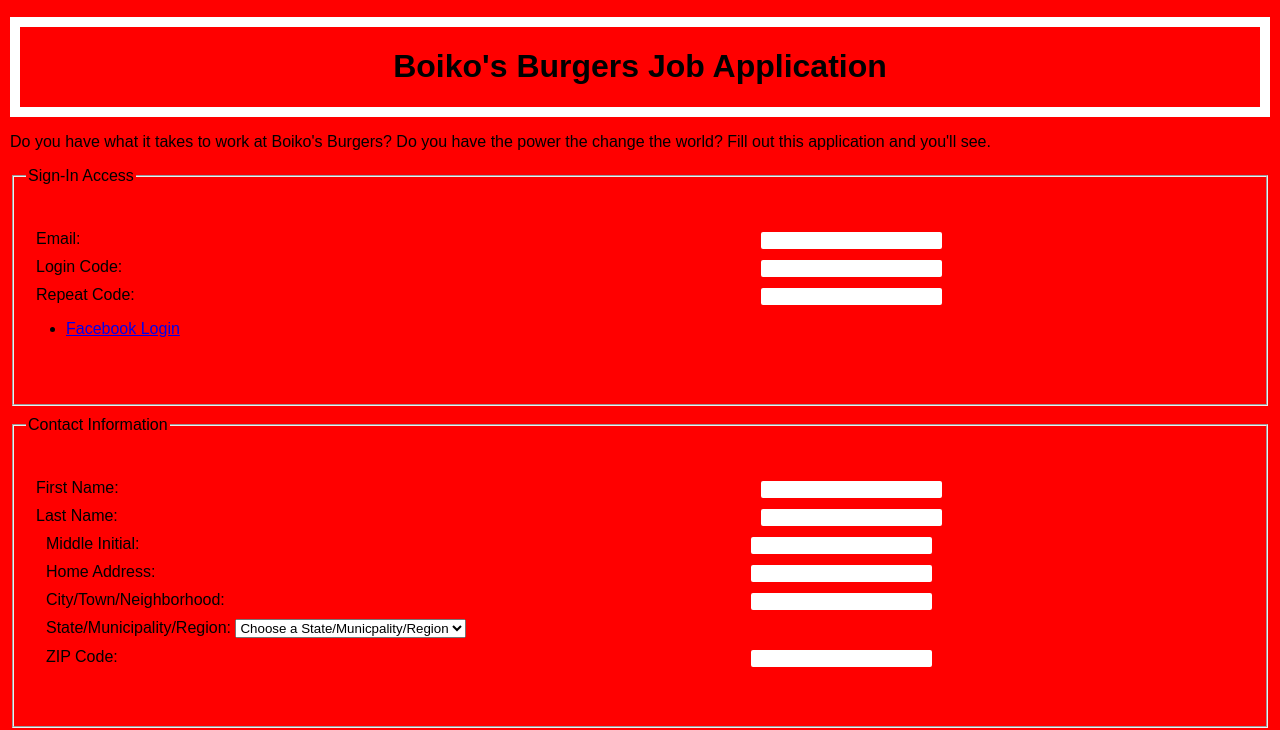
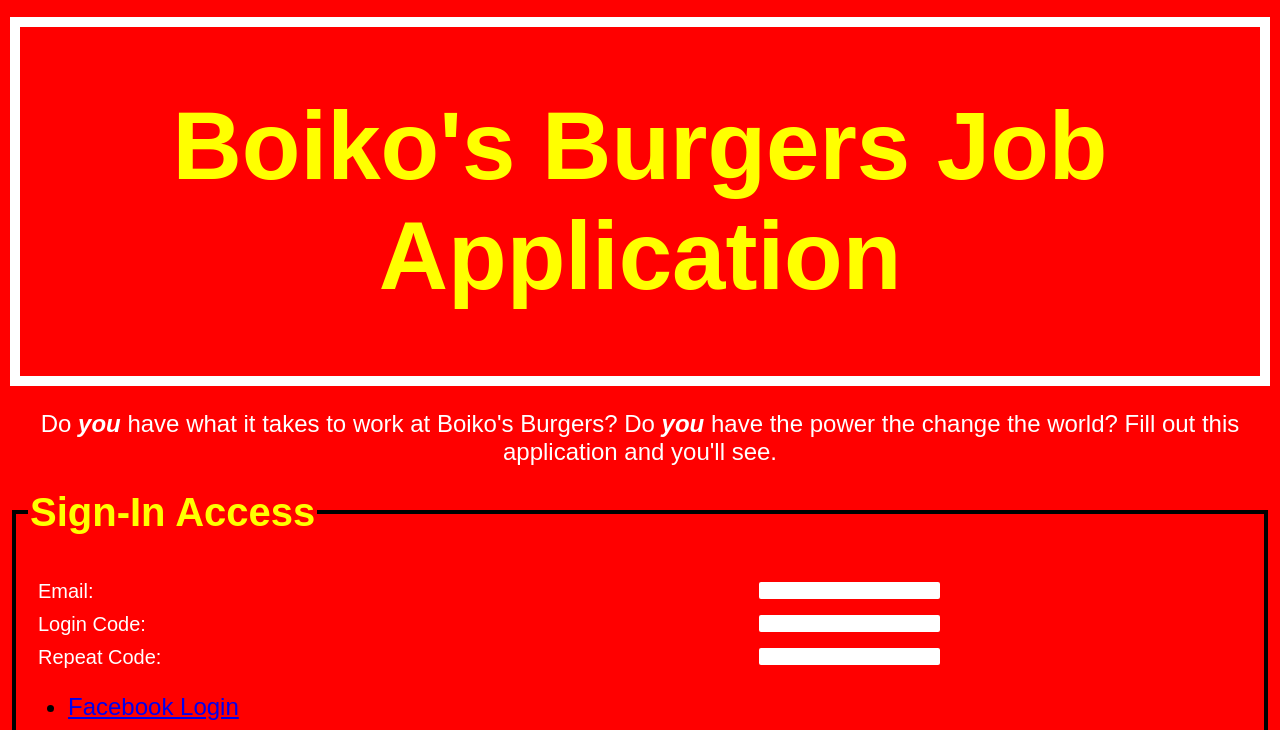
Before and after one commit to krampl-1868259/krampl-1868259.github.io, a plain HTML site: page jobApplicationForm.html in a window 1280 px wide. Shown: the part 469-1199 px from the top of the page. Drawn offline with Linux system fonts and the light colour scheme.

Commit message:
Add files via upload

```diff
--- a/jobApplicationForm.html
+++ b/jobApplicationForm.html
@@ -15,8 +15,8 @@
         <h1>Boiko's Burgers Job Application</h1>
     </div>
 
-    <p style="font-family:'Arial', Courier, monospace">
-        Do you have what it takes to work at Boiko's Burgers? Do you have the power the change the world? Fill out this application and you'll see.
+    <p style="font-family:'Arial', Courier, monospace;color:white;font-size:18pt;text-align:center">
+        Do <i> <strong> you </strong> </i> have what it takes to work at Boiko's Burgers? Do <i> <strong> you </strong> </i> have the power the change the world? Fill out this application and you'll see.
     </p>
 <fieldset>
 		<legend>Sign-In Access</legend>
@@ -32,7 +32,7 @@
 			<label>Repeat Code:</label>
 			<input type="password" name="password_r">
         </div>
-        <ul>
+        <ul style="font-size:18pt">
             <li><a href="https://www.facebook.com/">Facebook Login</a></li>
         </ul>
 	</fieldset>
@@ -60,7 +60,7 @@
 		</div>
 		<div class="field">
 			<label>State/Municipality/Region:</label>
-			<select name="state">
+			<select name="state" class="state">
 				<option value="" selected="true">Choose a State/Municpality/Region</option>
 				<option value="AL">Alabama</option>
 				<option value="AK">Alaska</option>
@@ -197,11 +197,11 @@
     <fieldset>
         <legend>Boiko Code of Conduct</legend>
         <p>
-            <p style="font-family:'Arial', Courier, monospace">
+            <p style="font-family:'Arial', Courier, monospace;font-size:24pt;color:yellow;">
                 <strong>
             B- Be Respectful & Enthusiastic <br>
             O- Owl Eyes & Ears <br>
-            I- Intellectual Minds <br>
+            I- Intellectually Exceptional <br>
             K- Kindness & Kisses <br>
             O- Okay is Never Good Enough
                 </strong>
@@ -210,13 +210,13 @@
     </fieldset>
 
         <div id="Footer">
-            <h4>Restaurant Details</h4>
+            <h2>Restaurant Details</h2>
 
         </div>
-        <p style="font-family:'Arial', Courier, monospace">
+        <p style="font-family:'Arial', Courier, monospace;color:white">
             Address: 5673 University Avenue
-            <li><a href="https://www.google.com/maps">Google Maps</a></li>
-            Phone Number: 206-874-5962
+            <li style="font-size:16pt"><a href="https://www.google.com/maps">Google Maps</a></li>
+            <p style="color:white">Phone Number: 206-874-5962</p>
         </p>
 
 
--- a/style.css
+++ b/style.css
@@ -8,7 +8,8 @@ fieldset{
     margin-top: 10px;
     margin-bottom: 10px;
     padding-bottom: 50px;
-    padding-top: 35px
+    padding-top: 35px;
+    border: 4px solid black;
 }
 
 .img-boiko{
@@ -21,11 +22,15 @@ fieldset{
     margin-top:auto;
     margin-bottom:auto;
     border: 10px solid white;
-
+    color: yellow;
+    font-size:36pt;
+    font-weight: bold;
 }
 
 .field  {
     margin: 10px;
+    font-size: 15pt;
+    color: white;
 }
 
 input[type=password] {
@@ -34,6 +39,19 @@ input[type=password] {
     float: right;
     margin-right: 300px;
 
+}
+
+legend {
+    font-size: 30pt;
+    color: yellow;
+    font-weight: bold;
+}
+
+.state  {
+    border: 2px solid red;
+    border-radius: 4px;
+    float: right;
+    margin-right: 230px;
 }
 
 input[type=text] {
@@ -45,5 +63,7 @@ input[type=text] {
 
 #Footer{
     text-align: left;
-    border: dotted 10px white
+    border: dotted 10px black;
+    color:white;
+
 }
```
